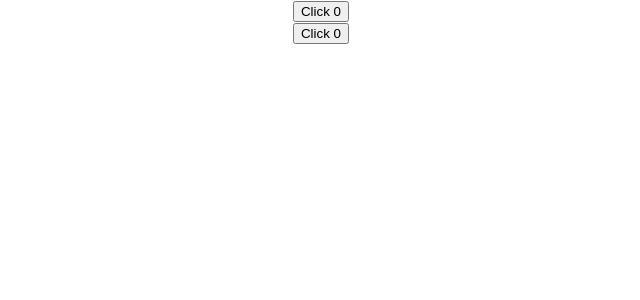
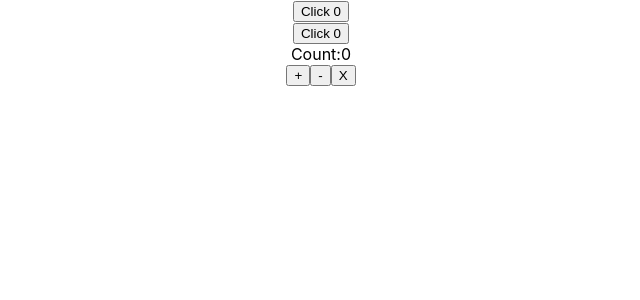
Before and after one commit to dev-kakash/react-hook, a React (Create React App) app: page / in a window 1280 px wide. Shown: the top 300 px of the page, without its empty margins (319-959 px from the left). Built offline with nearby package versions, Linux system fonts and the light colour scheme.

Commit message:
useState with previous state

```diff
--- a/src/App.js
+++ b/src/App.js
@@ -1,5 +1,6 @@
 import "./App.css";
 import ClassCounter from "./components/ClassCounter";
+import HookCounterTwo from "./components/HookCounterTwo";
 import HookCounter from "./HookCounter";
 
 function App() {
@@ -7,6 +8,7 @@ function App() {
     <div className="App">
       <ClassCounter />
       <HookCounter />
+      <HookCounterTwo />
     </div>
   );
 }
--- /dev/null
+++ b/src/components/HookCounterTwo.js
@@ -0,0 +1,17 @@
+import React, { useState } from "react";
+
+const HookCounterTwo = () => {
+  const initialValue = 0;
+  const [count, setCount] = useState(initialValue);
+  return (
+    <div>
+      Count:{count}
+      <br></br>
+      <button onClick={() => setCount((prevCount) => prevCount + 1)}>+</button>
+      <button onClick={() => setCount((prevCount) => prevCount - 1)}>-</button>
+      <button onClick={() => setCount(initialValue)}>X</button>
+    </div>
+  );
+};
+
+export default HookCounterTwo;
```
